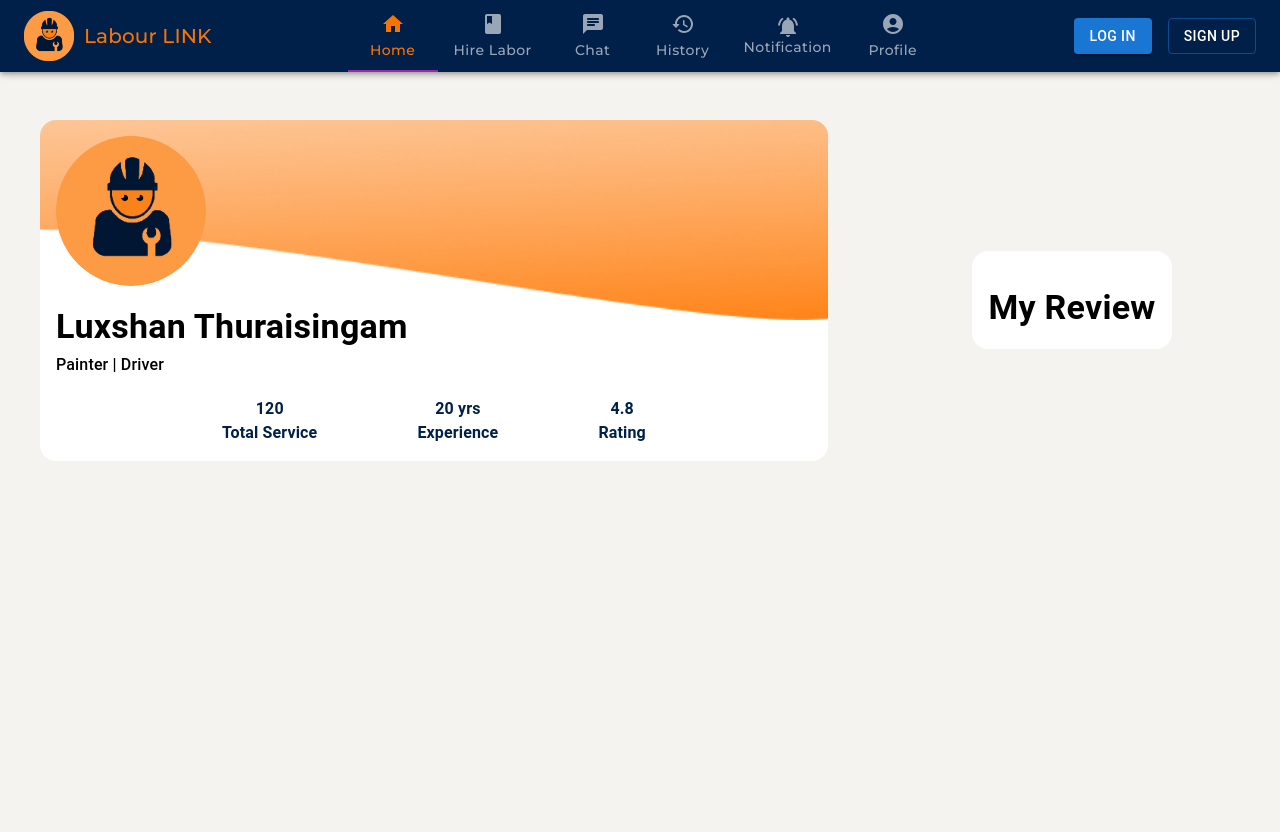
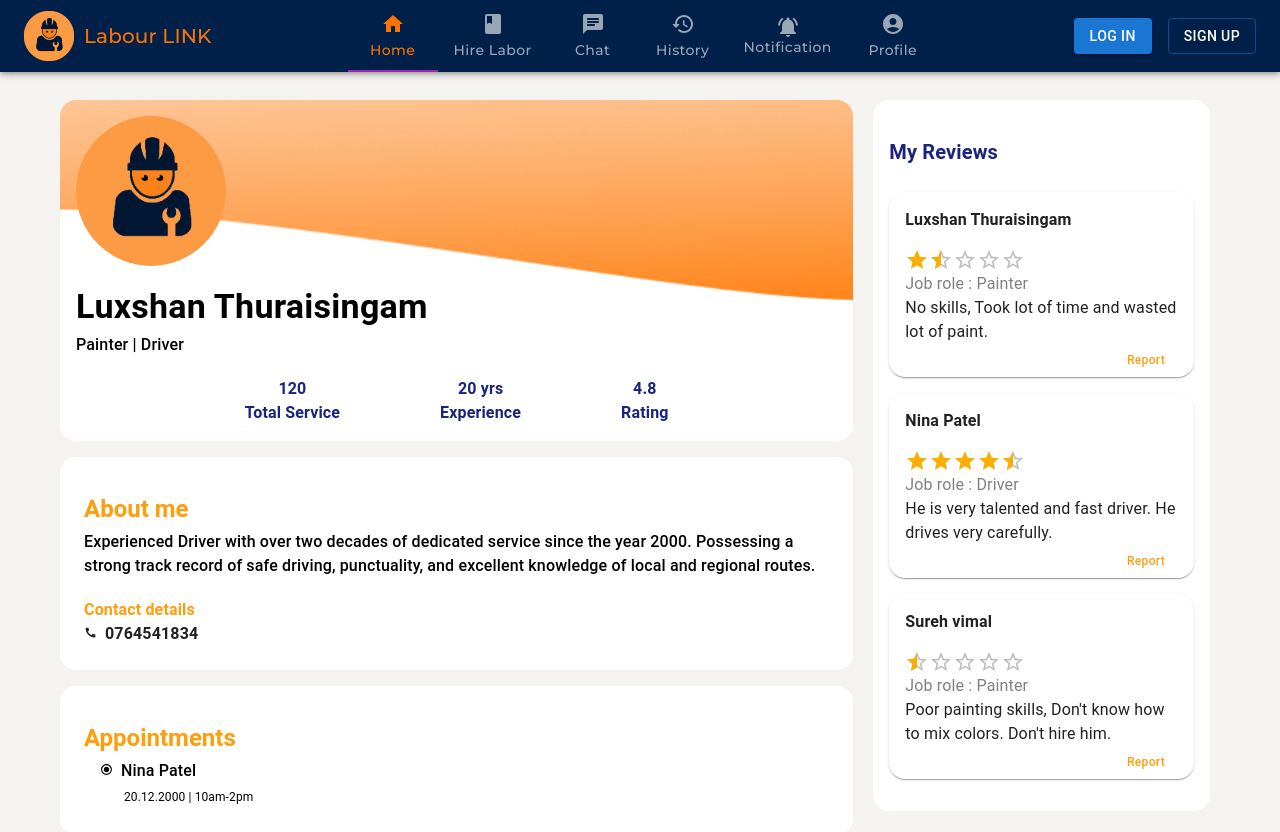
Before and after one commit to T-Luxshan/LabourLink-WebApp, a React (Create React App) app: page /profile/labour in a window 1280 px wide. Shown: the top 832 px of the page. Built offline with nearby package versions, Linux system fonts and the light colour scheme; no server answers.

Commit message:
Labour Profile modified, review data added

```diff
--- a/src/Pages/Labour/LabourProfile.js
+++ b/src/Pages/Labour/LabourProfile.js
@@ -1,5 +1,4 @@
-import React from 'react';
-import { useState, useEffect } from 'react';
+import React, { useState, useEffect } from 'react';
 import { styled } from '@mui/material/styles';
 import Box from '@mui/material/Box';
 import Grid from '@mui/material/Grid';
@@ -7,6 +6,13 @@ import Typography from '@mui/material/Typography';
 import CssBaseline from '@mui/material/CssBaseline';
 import { createTheme, ThemeProvider } from '@mui/material/styles';
 import Avatar from '@mui/material/Avatar';
+import Rating from '@mui/material/Rating';
+import CallIcon from '@mui/icons-material/Call';
+import RadioButtonCheckedIcon from '@mui/icons-material/RadioButtonChecked';
+import Button from '@mui/material/Button';
+
+// Import the reviews JSON data
+import reviewsData from './MyReviews.json';
 
 const defaultTheme = createTheme({
   palette: {
@@ -21,101 +27,173 @@ const defaultTheme = createTheme({
 
 const FullHeightBox = styled(Box)({
   margin: 0,
-//   padding: 10,
   backgroundColor: '#F4F3EF',
 });
 
 const MainBox = styled(Box)({
   minHeight: '100vh',
-  marginTop: 100,
-  marginLeft: 20,
+  marginTop: 80,
+  marginLeft: 60,
   backgroundColor: '#F4F3EF',
-//   display: 'flex',
-//   flexDirection: 'column',
-//   justifyContent: 'center',
-  padding: '20px',
+  paddingTop: '20px',
   borderRadius: 20,
 });
 
 const SubBox = styled(Box)({
   minHeight: '50vh',
-  width: '100%',
-  marginTop: 100,
+  marginTop: 80,
+  marginRight: 50,
   backgroundColor: '#F4F3EF',
-  display: 'flex',
-  flexDirection: 'column',
-  justifyContent: 'center',
-  alignItems: 'center',
   padding: '20px',
   borderRadius: 20,
 });
 
 const LabourProfile = () => {
-
   const [jobRole, setJobRole] = useState([]);
   const [service, setService] = useState('');
- const [eperience, setExperience] = useState('');
- const [rating, setRating] = useState('');
+  const [experience, setExperience] = useState('');
+  const [avgRating, setAvgRating] = useState('');
+  const [name, setName] = useState('');
+  const [reviews, setReviews] = useState([]);
 
+  let availableJobRoles = ["Painter", "Driver"];
 
- let availableJobRoles = [ "Painter", "Driver"];
-
- useEffect(()=>{
+  useEffect(() => {
     setJobRole(availableJobRoles);
     setService(120);
     setExperience(20);
-     setRating(4.8);
+    setAvgRating(4.8);
+    setName('Luxshan Thuraisingam');
+    setReviews(reviewsData); // Set reviews from the imported JSON data
   }, []);
+
+  const handleReviewClick = (review) => {
+    console.log(review);
+  };
 
   return (
     <ThemeProvider theme={defaultTheme}>
       <CssBaseline />
       <FullHeightBox>
-        <Grid container spacing={2}>
+        <Grid container spacing={0}>
           <Grid item xs={12} md={8}>
             <MainBox>
-                <Box sx={{backgroundColor:'white', p:2, borderRadius:4,
+              <Box sx={{
+                mb: 2,
+                backgroundColor: 'white', p: 2, borderRadius: 4,
                 backgroundImage: `url(${require("../../Assets/Ellipse3.png")})`,
                 backgroundRepeat: 'no-repeat',
-                     backgroundSize: '800px 200px',
+                backgroundSize: '840px 200px',
               }}>
                 <Avatar alt="Labour" src="../../Images/app-logo3.png"
-                     sx={{ width: 150, height: 150 }}/>
+                  sx={{ width: 150, height: 150 }} />
                 <Typography variant="h4" sx={{ fontWeight: 'bold', color: 'black', mb: '5px', mt: '20px' }}>
-                        Luxshan Thuraisingam
+                  {name}
                 </Typography>
-                    <Typography   sx={{ fontWeight: '500', color: 'black', mb: '5px' }}>
+                <Typography sx={{ fontWeight: '500', color: 'black', mb: '5px' }}>
                   {jobRole.join(' | ')}
                 </Typography>
 
                 <Box sx={{ display: 'flex', flexDirection: 'row', justifyContent: 'center', gap: '100px', marginTop: '20px' }}>
-                        <Typography sx={{textAlign:'center', fontWeight: 'bold', color:'#00204A'}}>
+                  <Typography sx={{ textAlign: 'center', fontWeight: 'bold', color: '#1A237E' }}>
                     {service} <br />
                     Total Service
                   </Typography>
-                        <Typography sx={{textAlign:'center', fontWeight: 'bold', color:'#00204A'}}>
-                            {eperience} yrs<br />
+                  <Typography sx={{ textAlign: 'center', fontWeight: 'bold', color: '#1A237E' }}>
+                    {experience} yrs<br />
                     Experience
                   </Typography>
-                        <Typography sx={{textAlign:'center', fontWeight: 'bold', color:'#00204A'}}>
-                            {rating} <br />
+                  <Typography sx={{ textAlign: 'center', fontWeight: 'bold', color: '#1A237E' }}>
+                    {avgRating} <br />
                     Rating
                   </Typography>
                 </Box>
+              </Box>
+              {/* About me box */}
+              <Box sx={{
+                mb: 2,
+                backgroundColor: 'white', pt: 2, pl: 3, pr: 3, borderRadius: 4,
+              }}>
+                <Typography variant="h5" sx={{ fontWeight: 'bold', color: '#FE9E0D', mb: '5px', mt: '20px' }}>
+                  About me
+                </Typography>
+                <Typography sx={{ fontWeight: '500', color: 'black', mb: '5px' }}>
+                  Experienced Driver with over two decades of dedicated service since the year 2000.
+                  Possessing a strong track record of safe driving, punctuality, and excellent knowledge of
+                  local and regional routes.
+                </Typography>
 
+                <Typography sx={{ fontWeight: 'bold', color: '#FE9E0D', mt: '20px' }}>
+                  Contact details
+                </Typography>
+                <Typography sx={{ fontWeight: 'bold', mb: 2, pb: 3 }}>
+                  <CallIcon sx={{ fontSize: 'small', mr: 1 }}></CallIcon>
+                  0764541834
+                </Typography>
+              </Box>
 
+              {/* Appointments */}
+              <Box sx={{
+                mb: 2,
+                backgroundColor: 'white', pt: 2, pl: 3, pr: 3, borderRadius: 4,
+              }}>
+                <Typography variant="h5" sx={{ fontWeight: 'bold', color: '#FE9E0D', mb: '5px', mt: '20px' }}>
+                  Appointments
+                </Typography>
+                <Box sx={{ ml: 2, pb: 3 }}>
+                  <Typography sx={{ fontWeight: '500', color: 'black', mb: '5px' }}>
+                    <RadioButtonCheckedIcon sx={{ fontSize: 'small', mr: 1 }}></RadioButtonCheckedIcon>
+                    Nina Patel
+                  </Typography>
+                  <Typography sx={{ fontSize: 12, color: 'black', mb: '5px', ml: 3 }}>
+                    20.12.2000 | 10am-2pm
+                  </Typography>
                 </Box>
+              </Box>
+
+              {/* Work history */}
+              <Box sx={{
+                mb: 2,
+                backgroundColor: 'white', pt: 2, pl: 3, pr: 3, borderRadius: 4,
+              }}>
+                <Typography variant="h5" sx={{ fontWeight: 'bold', color: '#FE9E0D', mb: '5px', mt: '20px' }}>
+                  Work history
+                </Typography>
+                <Box sx={{ ml: 2, pb: 3 }}>
+                  <Typography sx={{ fontWeight: '500', color: 'black', mb: '5px' }}>
+                    <RadioButtonCheckedIcon sx={{ fontSize: 'small', mr: 1 }}></RadioButtonCheckedIcon>
+                    Nina Patel
+                  </Typography>
+                  <Typography sx={{ fontSize: 12, color: 'black', mb: '5px', ml: 3 }}>
+                    20.12.2000 | 10am-2pm
+                  </Typography>
+                </Box>
+              </Box>
+
 
             </MainBox>
           </Grid>
           <Grid item xs={12} md={4}>
             <SubBox>
-            <Box sx={{backgroundColor:'white', p:2, borderRadius:4}}>
-                <Typography variant="h4" sx={{ fontWeight: 'bold', color: 'black', mb: '5px', mt: '20px' }}>
-                        My Review
+              <Box sx={{ backgroundColor: 'white', p: 2, borderRadius: 4 }}>
+                <Typography variant="h6" sx={{ fontWeight: 'bold', color: '#1A237E', mb: 3, mt: '20px' }}>
+                  My Reviews
                 </Typography>
+                {reviews.map((review, index) => (
+                  <Box key={index} sx={{ pt: 2, pr: 2, pl: 2, boxShadow: 1, borderRadius: 4, mb: 2, display: 'flex', flexDirection: 'column' }} onClick={() => handleReviewClick(review)}>
+                    <Typography sx={{ fontWeight: 'bold', mb:2 }}>{review.customerName}</Typography>
+                    <Rating name="half-rating-read" value={review.rating} precision={0.5} readOnly />
+                    <Typography sx={{ color:'grey' }}>Job role : {review.jobRole}</Typography>
+                    <Typography>{review.description}</Typography>
+                    <Button variant="text" color="primary"
+                      sx={{ fontSize: '12px', textTransform: 'none', ml: 'auto' }}
+                      onClick={() => handleReviewClick(review)}
+                      >
+                      Report
+                    </Button>
                   </Box>
-
+                ))}
+              </Box>
             </SubBox>
           </Grid>
         </Grid>
--- /dev/null
+++ b/src/Pages/Labour/MyReviews.json
@@ -0,0 +1,26 @@
+[
+    {
+        "jobRole": "Painter",
+        "description": "No skills, Took lot of time and wasted lot of paint.",
+        "rating": 1.5,
+        "customerName": "Luxshan Thuraisingam",
+        "labourName": "John Doe",
+        "id": 2
+    },
+    {
+        "jobRole": "Driver",
+        "description": "He is very talented and fast driver. He drives very carefully.",
+        "rating": 4.5,
+        "customerName": "Nina Patel",
+        "labourName": "John Doe",
+        "id": 3
+    },
+    {
+        "jobRole": "Painter",
+        "description": "Poor painting skills, Don't know how to mix colors. Don't hire him.",
+        "rating": 0.5,
+        "customerName": "Sureh vimal",
+        "labourName": "John Doe",
+        "id": 4
+    }
+]
```
Lines whose indentation alone changed are shown as unchanged.
